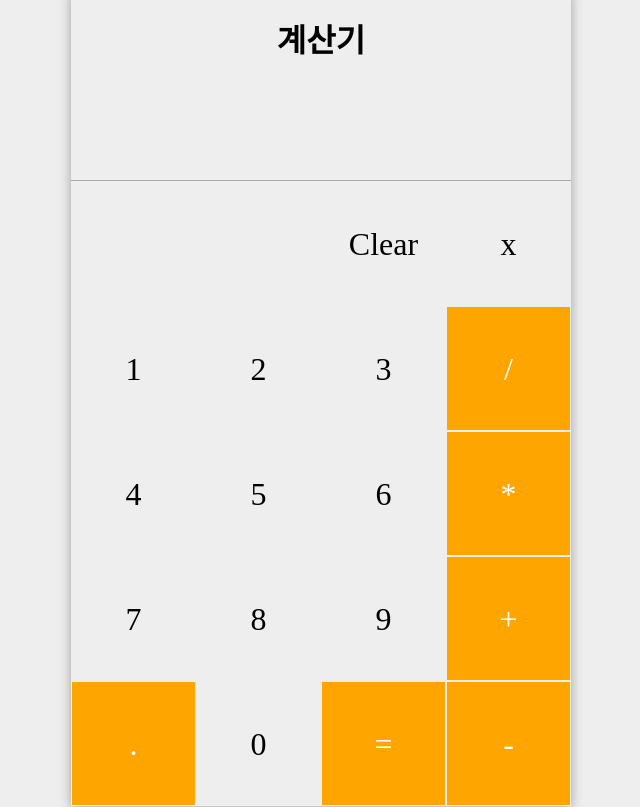
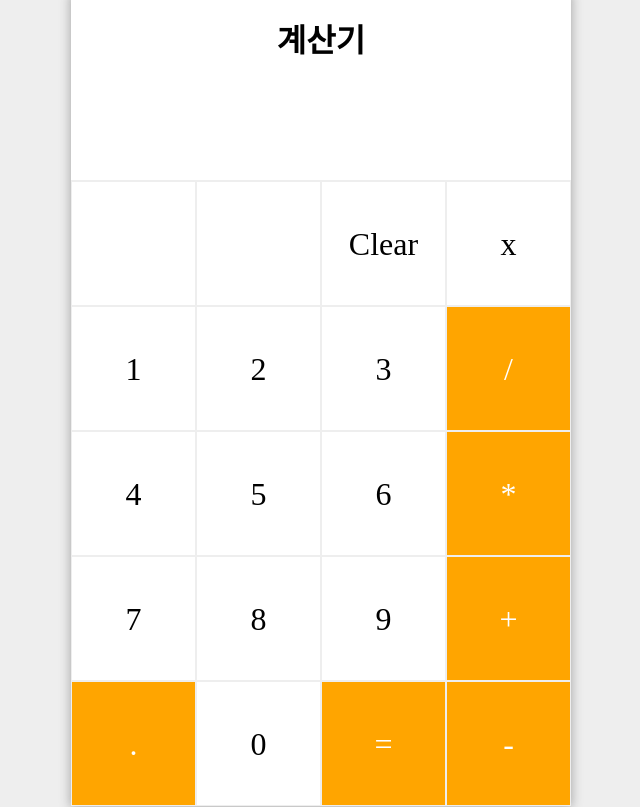
Before and after one commit to Andy-0414/web_camp, a plain HTML site: page calculator/index.html in a window 1280 px wide. Shown: the whole page, without its empty margins (319-959 px from the left). Drawn offline with Linux system fonts and the light colour scheme.

Commit message:
UPDATE design

```diff
--- a/calculator/style.css
+++ b/calculator/style.css
@@ -16,6 +16,8 @@ body{
     width: 500px;
     height: fit-content;
     box-shadow: 0px 0px 10px 1px #aaa;
+
+    background-color: white;
 }
 #title{
     padding: 20px;
@@ -31,9 +33,9 @@ body{
 
     text-align: right;
     line-height: 100px;
-    font-size: 1.2em;
+    font-size: 1.5em;
 
-    border-bottom: 1px solid #aaa;
+    border-bottom: 1px solid #eee;
 
     box-sizing: border-box;
 
@@ -64,7 +66,7 @@ body{
 
     box-sizing: border-box;
 
-    background-color: #eee;
+    background-color: white;
 
     transition: 0.2s;
 }
```
